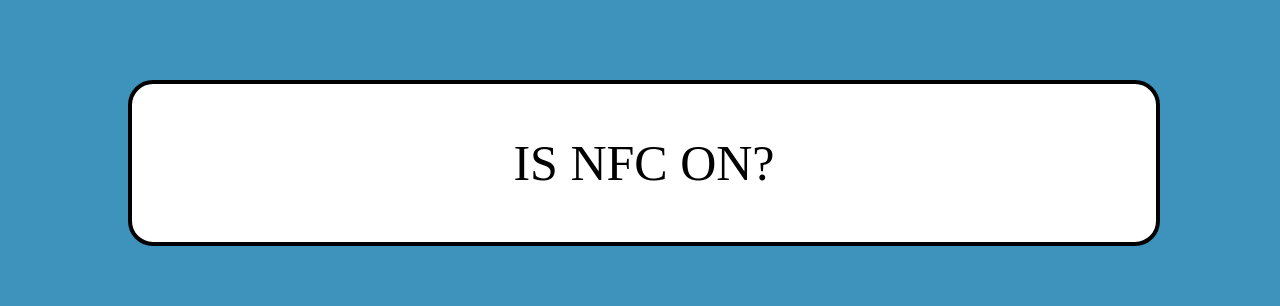
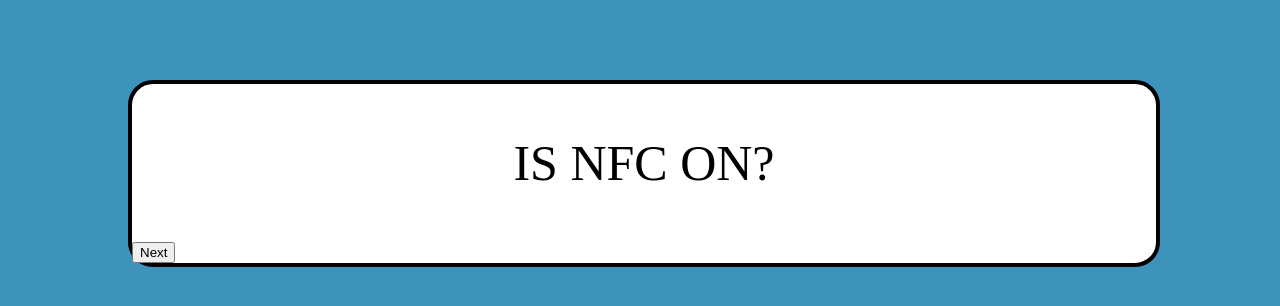
Before and after one commit to rajputd/NFC-WIFI-Setter, a React app: page / in a window 1280 px wide. Shown: the top 306 px of the page. Built offline with nearby package versions, Linux system fonts and the light colour scheme.

Commit message:
Allow navigation inbetween screens

```diff
--- a/src/components/App.js
+++ b/src/components/App.js
@@ -22,9 +22,9 @@ import './../css/app.css';
 
     return (
       <div>
-        {currentScreen === "Home" ? <HomeScreen /> :
+        {currentScreen === "Home" ? <HomeScreen onClick={() => {this.setState({currentScreen: 'Wifi'})}} /> :
          currentScreen === "Fail" ? <FailureScreen {...params} /> :
-         currentScreen === "Wifi" ? <EnterWifiScreen {...params} /> :
+         currentScreen === "Wifi" ? <EnterWifiScreen {...params} onClick={() => {this.setState({currentScreen: 'Prog'})}}/> :
          currentScreen === "Prog" ? <ProgramTagScreen {...params} /> : null}
       </div>
     );
--- a/src/screens/EnterWifiScreen.js
+++ b/src/screens/EnterWifiScreen.js
@@ -8,7 +8,8 @@ export default class EnterWifiScreen extends React.Component {
         <div style={styles.box}>
           <p style={styles.textDisplay}>Enter your WIFI credentials:</p>
           <Form />
-          <button style={styles.button}>Submit
+          <button style={styles.button} onClick={this.props.onClick}>
+            Submit
           </button>
         </div>
       </div>
--- a/src/screens/HomeScreen.js
+++ b/src/screens/HomeScreen.js
@@ -7,6 +7,7 @@ export default class HomeScreen extends React.Component {
       <div style={styles.container}>
         <div style={styles.box}>
           <p style ={styles.textDisplay}>IS NFC ON? </p>
+          <button onClick={this.props.onClick}>Next</button>
         </div>
       </div>
     )
```
Also changed, not shown: package.json (+9 -1 lines).
